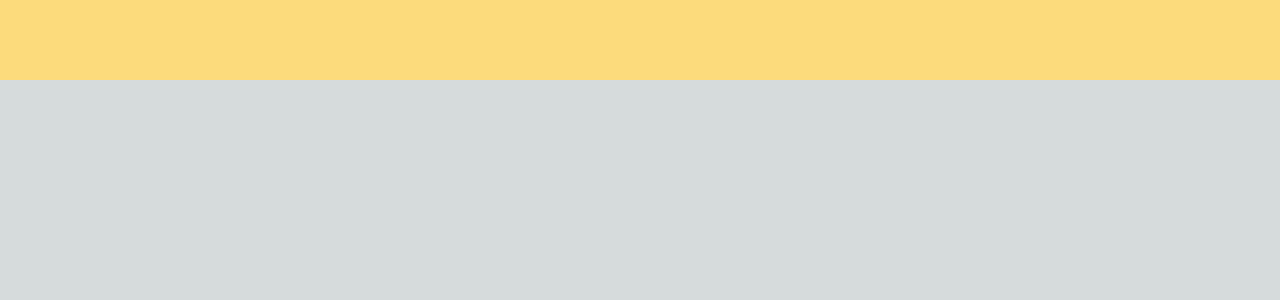
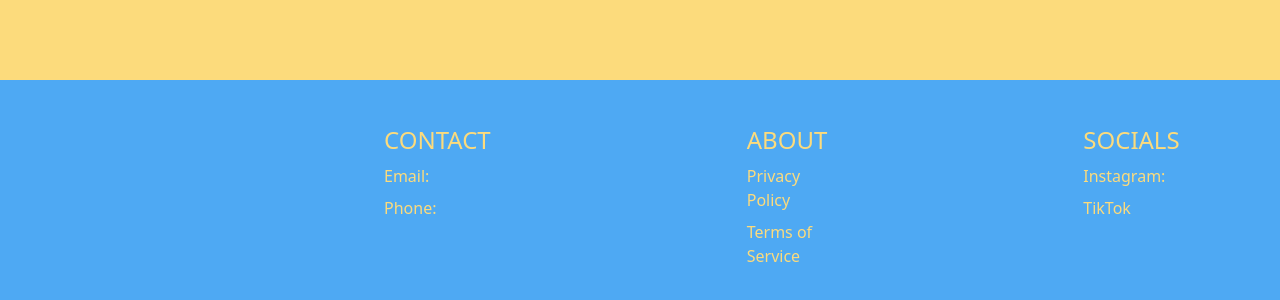
Before and after one commit to joonhoswe/TutorHive, a Next.js app: page / in a window 1280 px wide. Shown: the part 776-1076 px from the top of the page. Before the commit the page ends 856 px from the top, so only its background shows below. Built offline with nearby package versions, Linux system fonts and the light colour scheme.

Commit message:
basic footer

```diff
--- /dev/null
+++ b/src/components/footer.js
@@ -0,0 +1,37 @@
+import React from "react";
+import Image from "next/image";
+import Logo from '../assets/logo.png';
+
+export default function Footer() {
+    return (
+        <div className="bg-blue-150 text-yellow-150 flex flex-row space-x-64 w-full h-64 px-32 py-8">
+            <div>
+                <Image src={Logo} alt="TutorHive Logo" width={256} height={96} />
+            </div>
+
+            {/* contacts */}
+            <div className="flex flex-col space-y-2 pt-3">
+                <h1 className="text-2xl"> CONTACT </h1>
+                <p> Email: </p>
+                <p> Phone: </p>
+
+            </div>
+
+            {/* about */}
+            <div className="flex flex-col space-y-2 pt-3">
+                <h1 className="text-2xl"> ABOUT </h1>
+                <p> Privacy Policy </p>
+                <p> Terms of Service </p>
+
+            </div>
+
+            {/* socials */}
+            <div className="flex flex-col space-y-2 pt-3">
+                <h1 className="text-2xl"> SOCIALS </h1>
+                <p> Instagram: </p>
+                <p> TikTok </p>
+
+            </div>
+        </div>
+    );
+}
--- a/src/components/layout.js
+++ b/src/components/layout.js
@@ -1,5 +1,5 @@
 import Navbar from './navbar'
-// import Footer from './footer'
+import Footer from './footer'
 import Head from "next/head"
 
 export default function Layout({ children }) {
@@ -11,7 +11,7 @@ export default function Layout({ children }) {
       </Head>
       <Navbar />
       <main>{children}</main>
-      {/* <Footer /> */}
+      <Footer />
     </div>
   )
 }
```
